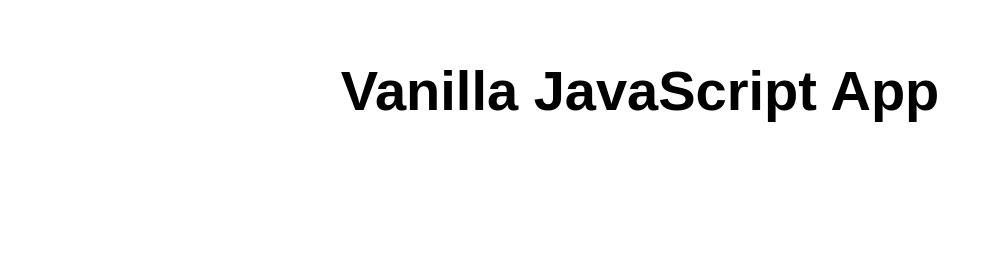
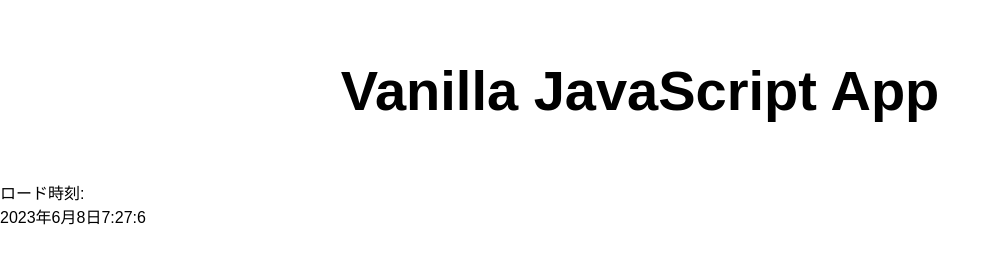
Before and after one commit to KenichiIshikawa/staticwebapptest, a website: page src/index.html in a window 1280 px wide. Shown: the whole page, without its empty margins (0-1000 px from the left). Drawn offline with Linux system fonts and the light colour scheme.

Commit message:
時刻表示を追加

```diff
--- a/src/index.html
+++ b/src/index.html
@@ -21,11 +21,26 @@
   // ページ表示完了した15秒後にリロード
   setTimeout(doReload, 15000);
   });
+  var now = new Date();
+  function LoadProc() {
+      var target = document.getElementById("DateTimeDisp");
+
+      var Year = now.getFullYear();
+      var Month = now.getMonth()+1;
+      var Date = now.getDate();
+      var Hour = now.getHours();
+      var Min = now.getMinutes();
+      var Sec = now.getSeconds();
+
+      target.innerHTML = Year + "年" + Month + "月" + Date + "日" + Hour + ":" + Min + ":" + Sec;
+    }
 </script>
-<body>
+<body onload="LoadProc();">
   <main>
     <h1>Vanilla JavaScript App</h1>
   </main>
+  ロード時刻:
+   <div id="DateTimeDisp"></div>
 </body>
 
 </html>
```
